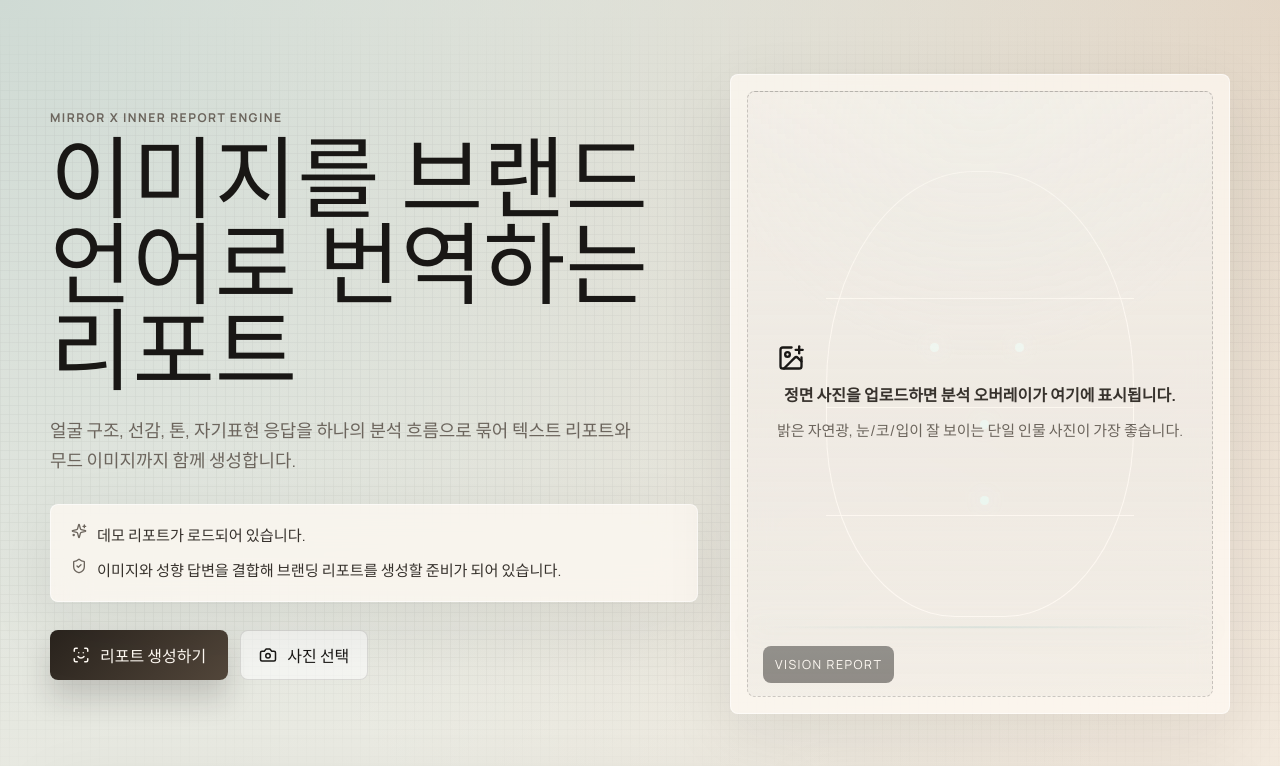
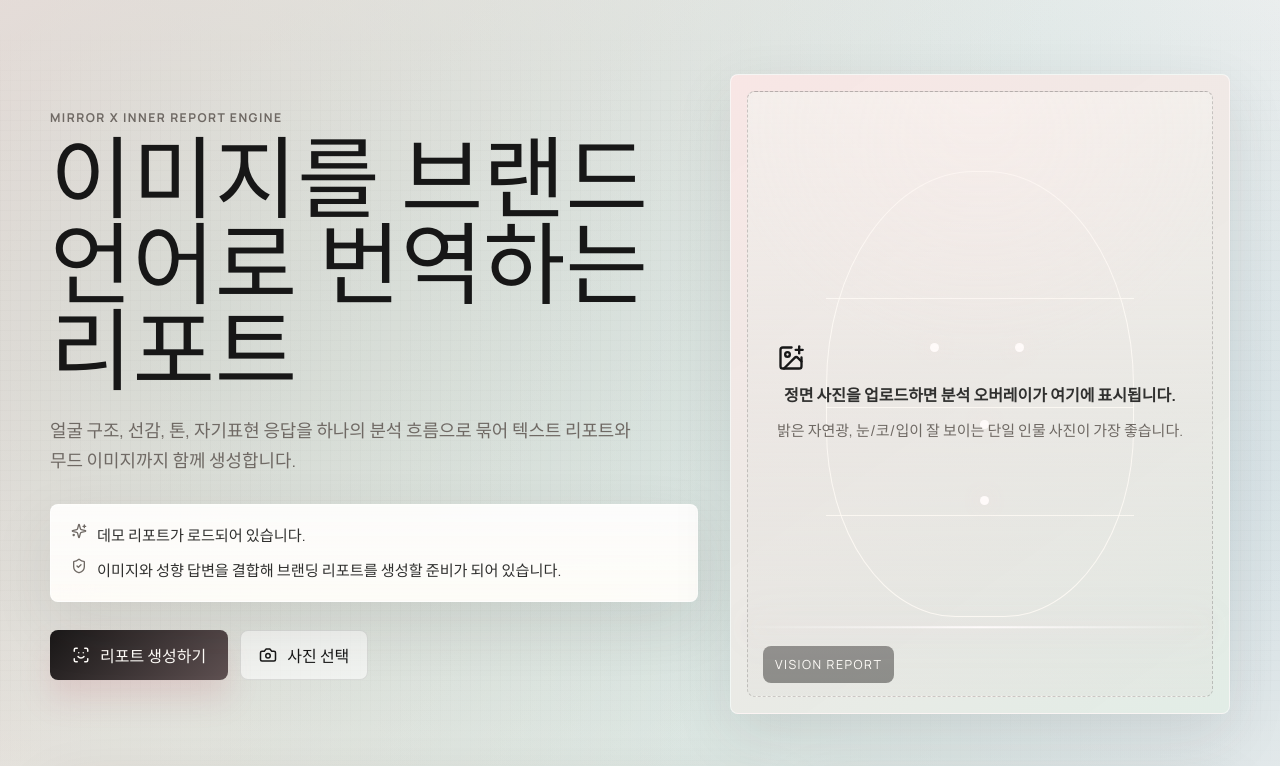
Before and after one commit to changmin140911-coder/bop-mirror-inner-report, a Next.js app: page / in a window 1280 px wide. Shown: the top 766 px of the page. Built offline with nearby package versions, Linux system fonts and the light colour scheme.

Commit message:
Tune OpenAI defaults and visual polish

```diff
--- a/app/globals.css
+++ b/app/globals.css
@@ -1,16 +1,18 @@
 :root {
-  --paper: #f7f1e8;
-  --ivory: #fffaf3;
-  --sand: #dac8b4;
-  --stone: #ede2d4;
-  --sage: #cad7d1;
-  --charcoal: #191715;
-  --ink: #37322d;
-  --muted: #6c655d;
-  --line: rgba(25, 23, 21, 0.12);
-  --line-strong: rgba(25, 23, 21, 0.18);
-  --panel: rgba(255, 250, 243, 0.74);
-  --shadow: 0 24px 70px rgba(25, 23, 21, 0.08);
+  --paper: #fbf8f3;
+  --ivory: #fffdf9;
+  --blush: #f0c9cb;
+  --rose: #c77d84;
+  --sage: #b9d6cb;
+  --sky: #bfd4df;
+  --butter: #eadb9f;
+  --charcoal: #171717;
+  --ink: #30302f;
+  --muted: #6f6964;
+  --line: rgba(23, 23, 23, 0.11);
+  --line-strong: rgba(23, 23, 23, 0.18);
+  --panel: rgba(255, 253, 249, 0.76);
+  --shadow: 0 22px 60px rgba(60, 48, 45, 0.1);
 }
 
 * {
@@ -25,9 +27,10 @@ body {
   margin: 0;
   color: var(--charcoal);
   background:
-    radial-gradient(circle at top left, rgba(202, 215, 209, 0.9), transparent 32%),
-    radial-gradient(circle at top right, rgba(218, 200, 180, 0.7), transparent 28%),
-    linear-gradient(180deg, #fcf7ef 0%, #f2e7d9 100%);
+    linear-gradient(115deg, rgba(240, 201, 203, 0.4), transparent 34%),
+    radial-gradient(circle at 14% 8%, rgba(185, 214, 203, 0.72), transparent 30%),
+    radial-gradient(circle at 90% 12%, rgba(191, 212, 223, 0.64), transparent 27%),
+    linear-gradient(180deg, #fffaf5 0%, #f8f4ec 48%, #f3f8f5 100%);
   font-family: var(--font-body), sans-serif;
   letter-spacing: 0;
 }
@@ -62,12 +65,12 @@ img {
   position: fixed;
   inset: 0;
   z-index: -1;
-  opacity: 0.08;
+  opacity: 0.055;
   pointer-events: none;
   background-image:
-    linear-gradient(rgba(25, 23, 21, 0.36) 1px, transparent 1px),
-    linear-gradient(90deg, rgba(25, 23, 21, 0.36) 1px, transparent 1px);
-  background-size: 9px 9px;
+    linear-gradient(rgba(23, 23, 23, 0.26) 1px, transparent 1px),
+    linear-gradient(90deg, rgba(23, 23, 23, 0.26) 1px, transparent 1px);
+  background-size: 10px 10px;
   mask-image: linear-gradient(to bottom, transparent, black 16%, black 82%, transparent);
 }
 
@@ -151,7 +154,9 @@ label {
 .snapshotCard {
   border: 1px solid rgba(255, 255, 255, 0.56);
   border-radius: 8px;
-  background: var(--panel);
+  background:
+    linear-gradient(180deg, rgba(255, 255, 255, 0.68), rgba(255, 253, 249, 0.78)),
+    var(--panel);
   box-shadow: var(--shadow);
   backdrop-filter: blur(18px);
 }
@@ -209,8 +214,8 @@ label {
 .primaryButton {
   padding: 0 22px;
   color: var(--ivory);
-  background: linear-gradient(135deg, #29231d, #53473b);
-  box-shadow: 0 18px 30px rgba(25, 23, 21, 0.18);
+  background: linear-gradient(135deg, #191717, #5f5152);
+  box-shadow: 0 18px 30px rgba(199, 125, 132, 0.22);
 }
 
 .secondaryButton {
@@ -230,6 +235,9 @@ label {
   min-height: 640px;
   overflow: hidden;
   isolation: isolate;
+  background:
+    linear-gradient(145deg, rgba(240, 201, 203, 0.44), rgba(185, 214, 203, 0.42)),
+    var(--ivory);
 }
 
 .previewImage,
@@ -258,8 +266,8 @@ label {
   padding: 26px;
   text-align: center;
   background:
-    linear-gradient(180deg, rgba(255, 250, 243, 0.72), rgba(255, 250, 243, 0.24)),
-    radial-gradient(circle at top, rgba(202, 215, 209, 0.45), transparent 42%);
+    linear-gradient(180deg, rgba(255, 253, 249, 0.74), rgba(255, 253, 249, 0.26)),
+    radial-gradient(circle at top, rgba(240, 201, 203, 0.52), transparent 42%);
 }
 
 .uploadPlaceholder strong {
@@ -277,8 +285,10 @@ label {
   right: 16px;
   top: 12%;
   height: 2px;
-  background: linear-gradient(90deg, transparent, rgba(202, 215, 209, 0.96), transparent);
-  box-shadow: 0 0 24px rgba(202, 215, 209, 0.88);
+  background: linear-gradient(90deg, transparent, rgba(255, 250, 252, 0.98), transparent);
+  box-shadow:
+    0 0 22px rgba(240, 201, 203, 0.9),
+    0 0 44px rgba(191, 212, 223, 0.7);
   animation: scan 4s ease-in-out infinite;
 }
 
@@ -319,8 +329,8 @@ label {
   width: 9px;
   height: 9px;
   border-radius: 50%;
-  background: #dff3ed;
-  box-shadow: 0 0 18px rgba(223, 243, 237, 0.86);
+  background: #fff8fa;
+  box-shadow: 0 0 18px rgba(240, 201, 203, 0.9);
 }
 
 .eyeLeft {
@@ -447,7 +457,7 @@ label {
 
 .optionChip.active {
   color: var(--ivory);
-  background: linear-gradient(135deg, #3a3129, #6a5b4b);
+  background: linear-gradient(135deg, #2e2a2b, #b86f78);
 }
 
 .consentRow {
@@ -602,7 +612,7 @@ label {
 .gaugeFill {
   height: 100%;
   border-radius: inherit;
-  background: linear-gradient(90deg, #cdded7, #d9c3ac, #7d8d98);
+  background: linear-gradient(90deg, var(--sage), var(--blush), var(--sky));
 }
 
 .paletteRow {
--- a/lib/openai-analysis.ts
+++ b/lib/openai-analysis.ts
@@ -249,7 +249,7 @@ export async function analyzeWithOpenAI(payload: AnalysisPayload): Promise<Analy
   }
 
   const analysisModel = process.env.OPENAI_ANALYSIS_MODEL || "gpt-5.4";
-  const imageModel = process.env.OPENAI_IMAGE_MODEL || "gpt-image-2";
+  const imageModel = process.env.OPENAI_IMAGE_MODEL || "gpt-image-1.5";
 
   try {
     const dataUrl = `data:${payload.imageMimeType};base64,${payload.imageBase64}`;
```
Also changed, not shown: 1 other file (tests, documents, lock files or other folders).
